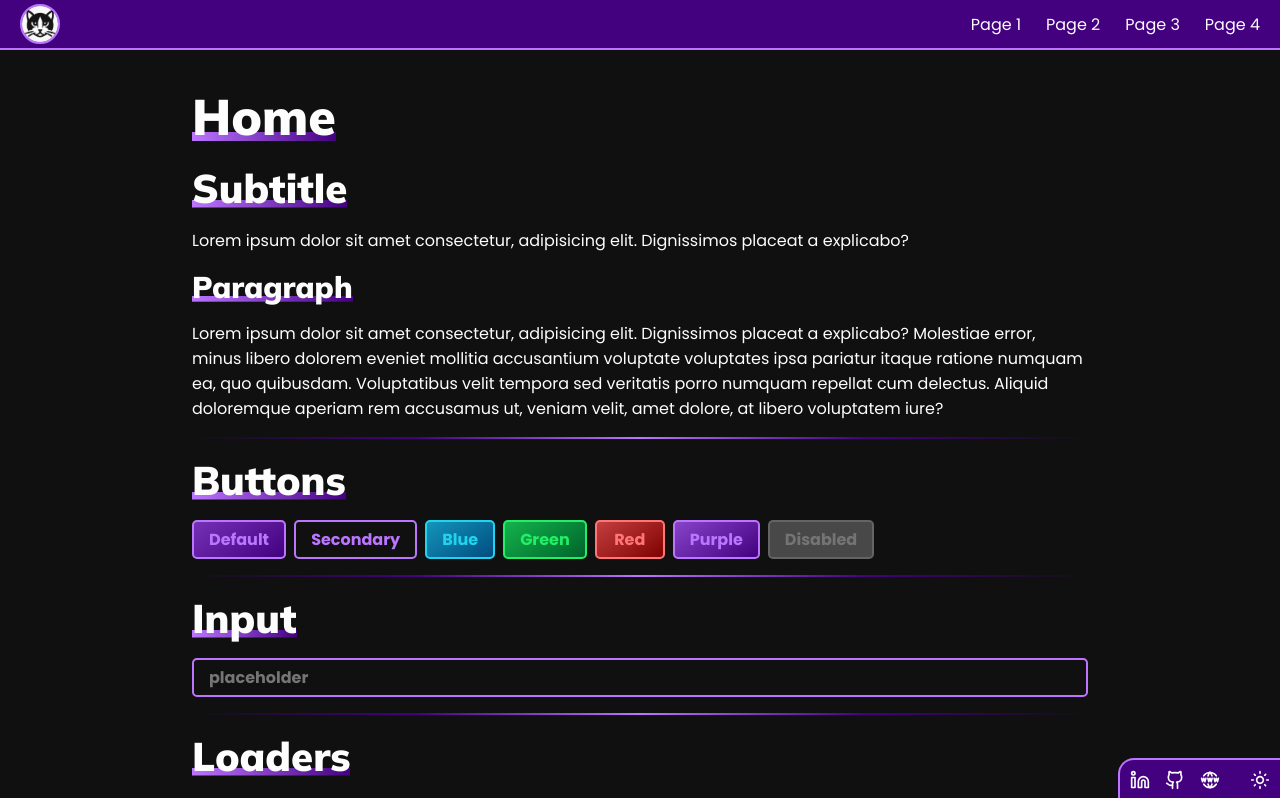
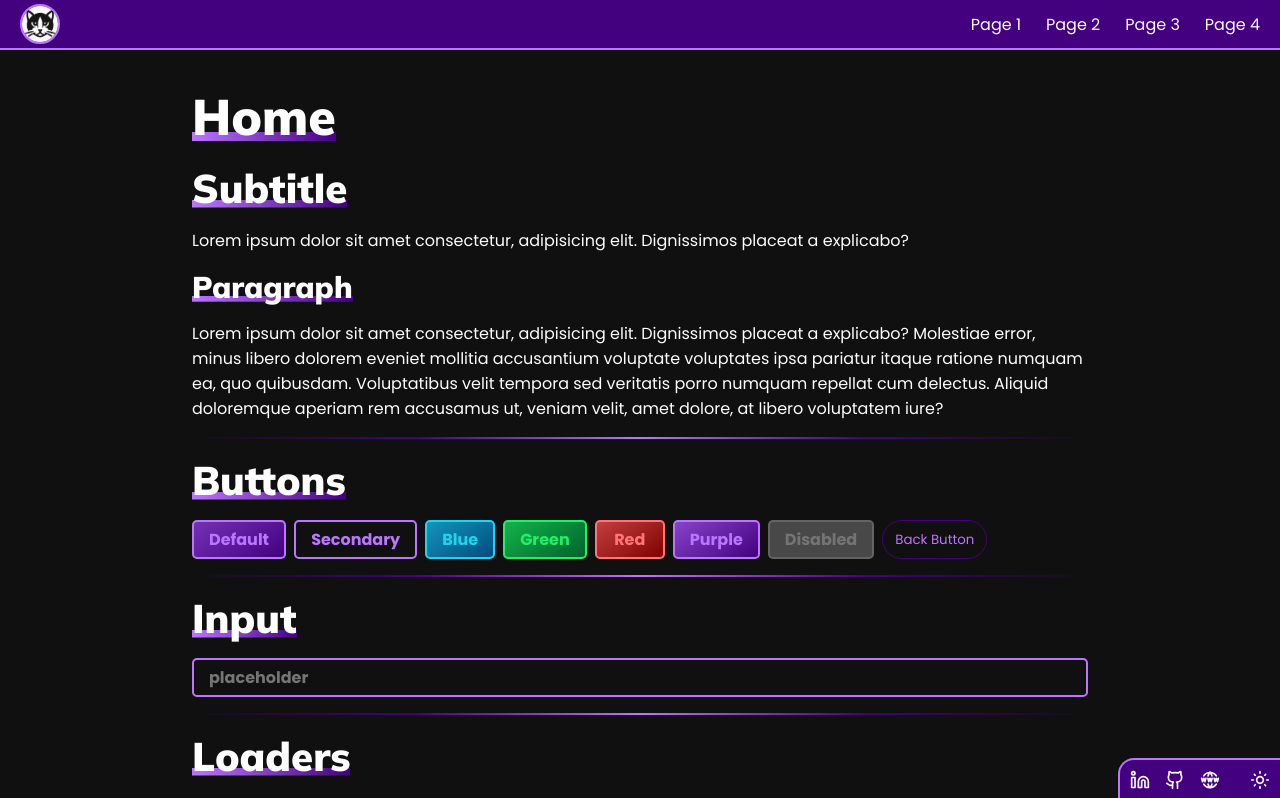
Before and after one commit to irenealcaine/template-navbar, a React (Create React App) app: page / in a window 1280 px wide. Shown: the top 798 px of the page. Built offline with nearby package versions, Linux system fonts and the light colour scheme.

Commit message:
backbutton component

```diff
--- /dev/null
+++ b/src/Components/BackButton/BackButton.css
@@ -0,0 +1,47 @@
+.backButton {
+    display: flex;
+    align-items: center;
+    gap: 10px;
+    font-size: smaller;
+    width: fit-content;
+    padding: 4px 12px;
+    border-radius: 500px;
+    border: 1px solid var(--main);
+    color: var(--dark-main);
+    transition: all .3s ease;
+    position: relative;
+
+    &.dark{
+        border: 1px solid var(--dark-main);
+        color: var(--main);
+    }
+
+    &:hover {
+        background-color: var(--main);
+        color: var(--dark-main);
+        padding-left: 25px;
+
+        &.dark{
+            background-color: var(--dark-main);
+        color: var(--main);
+        }
+
+        span{
+            transform: translateX(-20px);
+            opacity: 1
+        }
+    }
+
+    span {
+        display: flex;
+        transition: all .3s ease;
+        position: absolute;
+        opacity: 0;
+
+        &:hover {
+
+        }
+
+    }
+
+}
--- /dev/null
+++ b/src/Components/BackButton/BackButton.jsx
@@ -0,0 +1,17 @@
+import { Link } from "react-router-dom";
+import "./BackButton.css"
+import { AiOutlineLeft } from 'react-icons/ai'
+import { DarkModeContext } from "../../Context/darkModeContext";
+import { useContext } from "react";
+
+const BackButton = ({ to, value }) => {
+  const { darkMode } = useContext(DarkModeContext);
+
+  return (
+
+    <Link to={to} className={`backButton ${darkMode ? "dark" : null}`}><span><AiOutlineLeft /></span>{value}</Link>
+
+  )
+}
+
+export default BackButton;
--- a/src/Pages/Home/Home.jsx
+++ b/src/Pages/Home/Home.jsx
@@ -1,3 +1,4 @@
+import BackButton from "../../Components/BackButton/BackButton";
 import BlogCard from "../../Components/BlogCard/BlogCard";
 import Button from "../../Components/Button/Button";
 import Hr from "../../Components/Hr/Hr";
@@ -50,6 +51,7 @@ const Home = () => {
           color={"purple"}
           disabled={true}
         />
+        <BackButton value={"Back Button"} />
       </div>
 
       <Hr />
```
